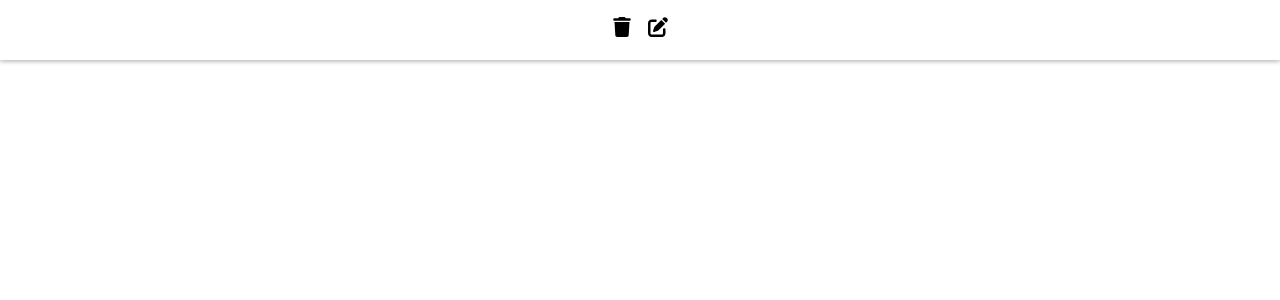
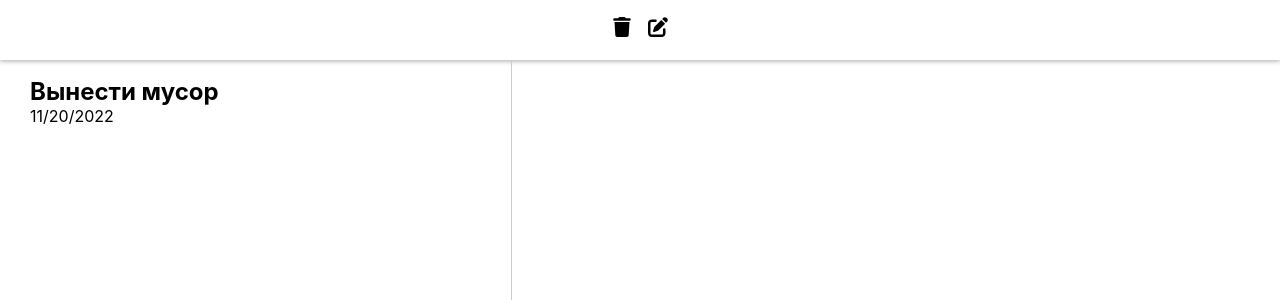
Before and after one commit to Vedek99merin/notes, a React (Vite) app: page / in a window 1280 px wide. Shown: the top 300 px of the page. Built offline with nearby package versions, Linux system fonts and the light colour scheme.

Commit message:
Sidebar ui

```diff
--- a/src/App.jsx
+++ b/src/App.jsx
@@ -1,22 +1,22 @@
-import { useTasksStore } from './store';
-import './assets/styles/note.css';
-import TopBar from './assets/components/TopBar/TopBar';
-import SideBar from './assets/components/SideBar/SideBar';
-import Workspace from './assets/components/Workspace/Workspace';
-import { Note } from './note'
+import { useTasksStore } from "./store";
+import "./assets/styles/note.css";
+import TopBar from "./assets/components/TopBar/TopBar";
+import SideBar from "./assets/components/SideBar/SideBar";
+import Workspace from "./assets/components/Workspace/Workspace";
+import { Note } from "./note";
 
 function App() {
-  const tasks = useTasksStore((state) => state.tasks)
+  const tasks = useTasksStore((state) => state.tasks);
 
   return (
     <div className="note-app">
       <TopBar />
       <div className="note-container">
-        <SideBar notes={[new Note(1, 'Вынести мусор', 'не вышло')]} />
+        <SideBar />
         <Workspace />
       </div>
     </div>
-  )
+  );
 }
 
-export default App
+export default App;
--- a/src/assets/components/SideBar/SideBar.jsx
+++ b/src/assets/components/SideBar/SideBar.jsx
@@ -1,29 +1,32 @@
-function SideBar({notes=[]}) {
-  if(notes.length == 0){
+import { Note } from "../../../note.js";
+import { useState } from "react";
+import style from "./SideBar.module.css";
+
+function SideBar() {
+  const [notes, setNotes] = useState([
+    new Note(1, "Вынести мусор", "не вышло"),
+  ]);
+
+  if (notes.length == 0) {
     return (
-      <ul className="note-sidebar">
+      <ul className={style.noteList}>
         <li className="note active">
           <h2>Заметку забыл создать ГОНДОН!</h2>
         </li>
       </ul>
-    )
+    );
   }
 
-
   return (
-      <ul className="note-sidebar">
-
-        {notes.map(item => (
-          <li key={item.id} className="note active">
+    <ul className={style.noteList}>
+      {notes.map((item) => (
+        <li key={item.id} className={style.note}>
           <h2>{item.name}</h2>
           <p>{item.dateCreated.toLocaleDateString("en-US")}</p>
         </li>
       ))}
     </ul>
-    )
+  );
 }
 
-
-
-
-export default SideBar
+export default SideBar;
--- /dev/null
+++ b/src/assets/components/SideBar/SideBar.module.css
@@ -0,0 +1,24 @@
+.noteList {
+  width: 40%;
+  padding: 10px;
+  border-right: 1px solid #ccc;
+  max-height: 100%;
+  overflow: auto;
+}
+
+.note {
+  padding: 10px 20px;
+  color: #000;
+  transition: background-color 0.15s ease;
+  border-radius: 4px;
+}
+
+.note:hover {
+  padding: 10px 20px;
+  color: #000;
+  background-color: rgba(0, 0, 0, 0.1);
+}
+
+.noteList .note:not(:last-child) {
+  margin-bottom: 14px;
+}
--- a/src/assets/components/TopBar/TopBar.module.css
+++ b/src/assets/components/TopBar/TopBar.module.css
@@ -3,6 +3,7 @@
   justify-content: center;
   align-items: center;
   gap: 1rem;
+  flex-shrink: 0;
 
   height: 60px;
   box-shadow: 0px 1px 5px 0px rgba(0, 0, 0, 0.35);
--- a/src/assets/styles/note.css
+++ b/src/assets/styles/note.css
@@ -3,3 +3,8 @@
   display: flex;
   flex-direction: column;
 }
+
+.note-container {
+  display: flex;
+  flex-grow: 1;
+}
--- a/src/index.css
+++ b/src/index.css
@@ -13,6 +13,12 @@
   -webkit-text-size-adjust: 100%;
 }
 
+*,
+*::after,
+*::before {
+  box-sizing: border-box;
+}
+
 body {
   margin: 0;
   display: flex;
@@ -20,9 +26,13 @@ body {
   height: 100vh;
 }
 
-h1 {
-  font-size: 3.2em;
-  line-height: 1.1;
+h1,
+h2,
+h3,
+h4,
+h5,
+h6 {
+  margin: 0;
 }
 
 #root {
@@ -31,6 +41,7 @@ h1 {
 
 p {
   padding: 0;
+  margin: 0;
 }
 
 ul {
```
Lines whose indentation alone changed are shown as unchanged.
